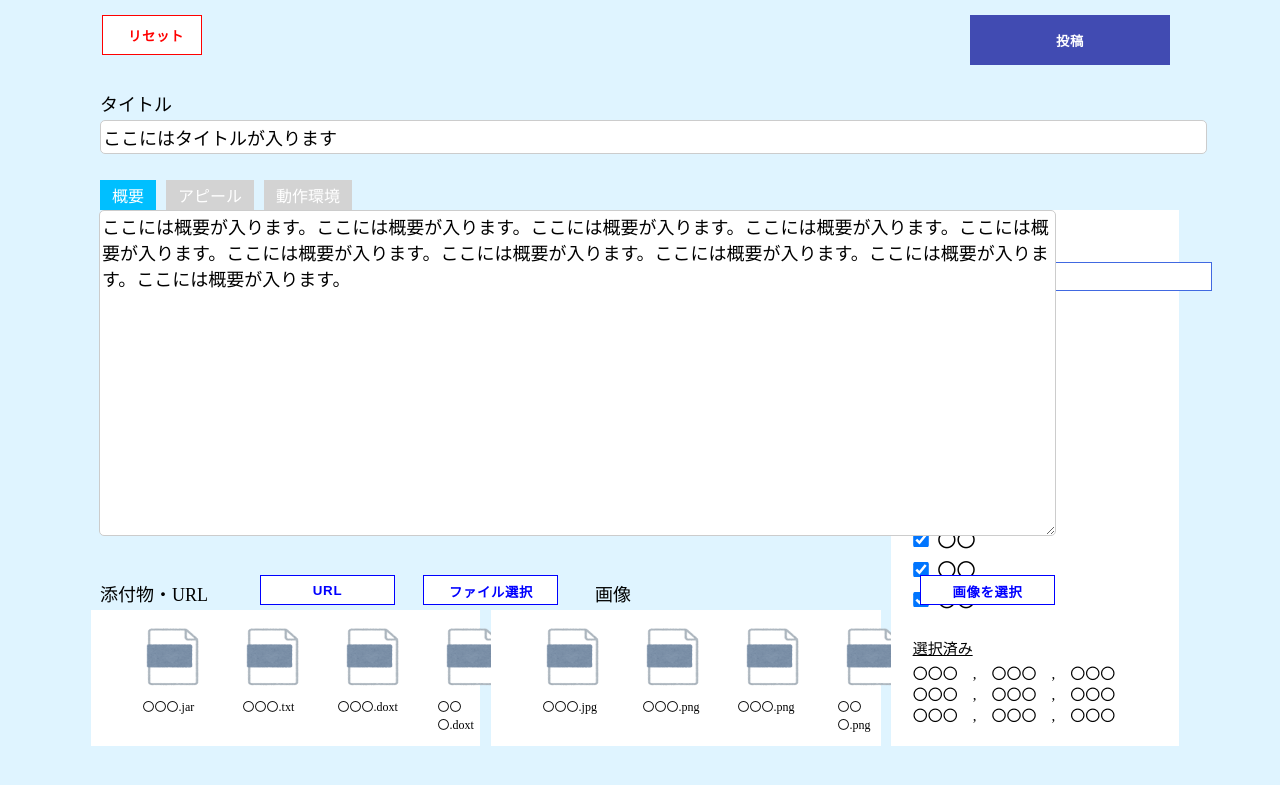
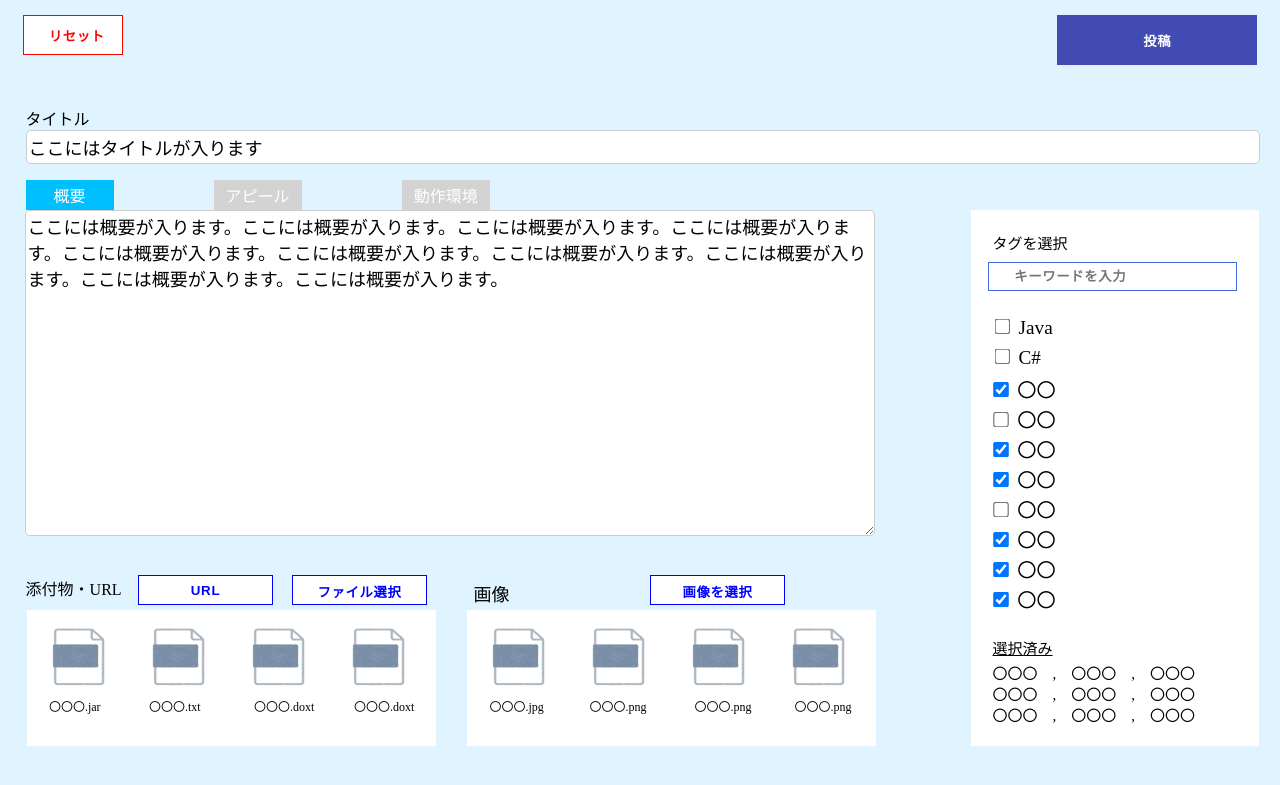
Before and after one commit to ohNarumi/PBL1, a PHP site: page /production_write.html in a window 1280 px wide. Shown: the top 785 px of the page. Run offline with PHP 8.4, Linux system fonts and the light colour scheme.

Commit message:
修正/#5

```diff
--- a/css/production_write.css
+++ b/css/production_write.css
@@ -30,8 +30,8 @@
 
 .box5 {
 	position:relative;
-    left: 50px;
-    width: 28%;
+    left: 1.5%;
+    width: 29.5%;
 
     float: left;    /*　左よせ */
 
@@ -49,8 +49,8 @@
 
 .box6 {
 	position:relative;
-    left: -5px;
-    width: 28%;
+    left: 4%;
+    width: 29.5%;
 
     float: left;    /*　左よせ */
 
@@ -67,10 +67,10 @@
 
 .box7 {
     position:relative;
-    left: -60px;
+    right:1%;
     width: 20%;
 
-    float: left;    /*　左よせ */
+    float: right;    /*　左よせ */
 
     top: 170px;
 
@@ -146,7 +146,7 @@
 }
 
 .textarea {
-    width: 363%;
+    width: 100%;
     height: 320px;
     border: 1px solid #cccccc;
     border-radius:5px;
@@ -155,7 +155,7 @@
 }
 
 .textbox {
-    width: 86%;
+    width: 96%;
     height: 30px;
     border: 1px solid #cccccc;
     border-radius:5px;
@@ -164,7 +164,7 @@
 }
 
 .searche{
-	width: 119%;
+	width: 99%;
 	height: 10%;
 	display: inline-block;
 	vertical-align: middle;
@@ -185,10 +185,11 @@
 .tab-label {
     color: White;
     background: LightGray;
-    margin-right: 10px;
+    margin-right: 100px;
     padding: 3px 12px;
     order: -1;
 }
+
 .tab-content {
     width: 100%;
     display: none;
--- a/production_write.html
+++ b/production_write.html
@@ -1,4 +1,5 @@
 <!DOCTYPE html>
+
 <html lang="ja">
 
     <head>
@@ -9,30 +10,25 @@
     </head>
 
     <body>
-
         <form>
-
+            <div>
                 <!--　リセットボタン　-->
-            <div style="position:absolute; top:15px; left:92px;">
-                <input type="reset" value="リセット" class="riset_button" >
-            </div>
+                <input type="reset" value="リセット" class="riset_button" style="position:absolute; top:15px; left:1%;">
 
                 <!--　投稿ボタン　-->
-            <div style="position:absolute; top:15px; right:100px;">
-                <input type="submit" name="submit" value="投稿" class="btn" >
-            </div>
+                <input type="submit" name="submit" value="投稿" class="btn" style="position:absolute; top:15px; right:1%;">
 
                 <!--　タイトル表示　-->
-            <div class="p" style="position:absolute; top:90px; left:100px;">
+                <p style="position:absolute; top:90px; left:20px; left:2%;">
                     タイトル
-            </div>
+                </p>
 
                 <!--　タイトル入力欄　-->
-            <input class="textbox" type="text" name="name" value="ここにはタイトルが入ります" style="position:absolute; top:120px; left:100px;">
+                <input class="textbox" type="text" name="name" value="ここにはタイトルが入ります" style="position:absolute; top:130px; left:2%;">
 
                 <!--　概要・アピール・動作環境入力欄　-->
-            <div class="tab-wrap" style="position:absolute; top:180px; left:100px;">
-                <input id="TAB-01" type="radio" name="TAB" class="tab-switch" checked="checked" /><label class="tab-label" for="TAB-01">概要</label>
+                <div class="tab-wrap" style="position:absolute; top:180px; left:2%;width:66%;">
+                    <input id="TAB-01" type="radio" name="TAB" class="tab-switch" checked="checked" /><label class="tab-label" for="TAB-01">　概要　</label>
                     <div class="tab-content">
                         <textarea class="textarea" name="name1" rows=”3″ cols=”50″ wrap=”hard” style="position:absolute; left:-1px;">ここには概要が入ります。ここには概要が入ります。ここには概要が入ります。ここには概要が入ります。ここには概要が入ります。ここには概要が入ります。ここには概要が入ります。ここには概要が入ります。ここには概要が入ります。ここには概要が入ります。
                         </textarea>
@@ -49,24 +45,23 @@
                     </div>
                 </div>
 
-            <div class="wrap">
                 <div class="box5">
-                    <img src="./images/image_4.png" width="60" height="60" style="position:absolute; top:15px; left:50px;">
-                    <img src="./images/image_4.png" width="60" height="60" style="position:absolute; top:15px; left:150px;">
-                    <img src="./images/image_4.png" width="60" height="60" style="position:absolute; top:15px; left:250px;">
-                    <img src="./images/image_4.png" width="60" height="60" style="position:absolute; top:15px; left:350px;">
-                    <div class="p3" style="position:absolute; top:85px; left:50px;">
+                    <img src="./images/image_4.png" width="60" height="60" style="position:absolute; top:15px; left:20px;">
+                    <img src="./images/image_4.png" width="60" height="60" style="position:absolute; top:15px; left:120px;">
+                    <img src="./images/image_4.png" width="60" height="60" style="position:absolute; top:15px; left:220px;">
+                    <img src="./images/image_4.png" width="60" height="60" style="position:absolute; top:15px; left:320px;">
+                    <div class="p3" style="position:absolute; top:85px; left:20px;">
                         〇〇〇.jar
                     </div>
 
-                    <div class="p3" style="position:absolute; top:85px; left:150px;">
+                    <div class="p3" style="position:absolute; top:85px; left:120px;">
                         〇〇〇.txt
                     </div>
 
-                    <div class="p3" style="position:absolute; top:85px; left:245px;">
+                    <div class="p3" style="position:absolute; top:85px; left:225px;">
                         〇〇〇.doxt
                     </div>
-                    <div class="p3" style="position:absolute; top:85px; left:345px;">
+                    <div class="p3" style="position:absolute; top:85px; left:325px;">
                         〇〇〇.doxt
                     </div>
                     <div class="wrapper" style="position:absolute; top:-70px; left:10px;">
@@ -74,23 +69,24 @@
                         </div>
                     </div>
                 </div>
+
                 <div class="box6">
-                    <img src="./images/image_4.png" width="60" height="60" style="position:absolute; top:15px; left:50px;">
-                    <img src="./images/image_4.png" width="60" height="60" style="position:absolute; top:15px; left:150px;">
-                    <img src="./images/image_4.png" width="60" height="60" style="position:absolute; top:15px; left:250px;">
-                    <img src="./images/image_4.png" width="60" height="60" style="position:absolute; top:15px; left:350px;">
-                    <div class="p3" style="position:absolute; top:85px; left:50px;">
+                    <img src="./images/image_4.png" width="60" height="60" style="position:absolute; top:15px; left:20px;">
+                    <img src="./images/image_4.png" width="60" height="60" style="position:absolute; top:15px; left:120px;">
+                    <img src="./images/image_4.png" width="60" height="60" style="position:absolute; top:15px; left:220px;">
+                    <img src="./images/image_4.png" width="60" height="60" style="position:absolute; top:15px; left:320px;">
+                    <div class="p3" style="position:absolute; top:85px; left:20px;">
                         〇〇〇.jpg
                     </div>
 
-                    <div class="p3" style="position:absolute; top:85px; left:150px;">
+                    <div class="p3" style="position:absolute; top:85px; left:120px;">
                         〇〇〇.png
                     </div>
 
-                    <div class="p3" style="position:absolute; top:85px; left:245px;">
+                    <div class="p3" style="position:absolute; top:85px; left:225px;">
                         〇〇〇.png
                     </div>
-                    <div class="p3" style="position:absolute; top:85px; left:345px;">
+                    <div class="p3" style="position:absolute; top:85px; left:325px;">
                         〇〇〇.png
                     </div>
                     <div class="wrapper" style="position:absolute; top:-70px; left:10px;">
@@ -100,7 +96,12 @@
                 </div>
 
                 <div class="box7">
-
+                    <div class="p1" style="position:absolute; top:20px; left:20px;">
+                        タグを選択
+                    </div>
+                    <div style="position:absolute; top:50px; left:2%;">
+                        <input type="search" name="search" placeholder="キーワードを入力" class="searche">
+                    </div>
                     <div class="form-check-inline" style="position:absolute; top:105px; left:22px;transform:scale(1.2);">
                         <div class="custom-control custom-checkbox">
                         <input class="custom-control-input" type="checkbox" id="custom-check1">
@@ -161,14 +162,6 @@
                         <label class="custom-control-label" for="custom-check3">〇〇</label>
                         </div>
                     </div>
-                    <div class="p1" style="position:absolute; top:20px; left:20px;">
-                        タグを選択
-                    </div>
-
-                    <div style="position:absolute; top:50px; left:11px;">
-                        <input type="search" name="search" placeholder="キーワードを入力" class="searche">
-                    </div>
-
                     <div class="p1" style="position:absolute; top:425px; left:20px;">
                         <u>選択済み</u>
                     </div>
@@ -184,29 +177,30 @@
                         </div>
                     </div>
                 </div>
-                </div>
+
+                <div class="wrap">
+                    <p style="position:absolute; top:560px; left:2%;">
+                        添付物・URL
+                    </p>
+
+                    <div style="position:absolute; top:575px; left:10%;">
+                        <input type="submit" name="submit" value="URL" class="fail_button" >
                     </div>
 
-            <div class="wrap">
-                <div style="position:absolute; top:575px; left:413px;">
+                    <div style="position:absolute; top:575px; left:22%;">
                         <input type="submit" name="submit" value="ファイル選択" class="fail_button" >
                     </div>
 
-                <div style="position:absolute; top:575px; left:250px;">
-                    <input type="submit" name="submit" value="URL" class="fail_button" >
-                </div>
-
-                <div class="p" style="position:absolute; top:580px; left:100px;">
-                    添付物・URL
-                </div>
-
-                <div class="p" style="position:absolute; top:580px; left:595px;">
+                    <div class="p" style="position:absolute; top:580px; left:37%;">
                         画像
                     </div>
 
-                <div style="position:absolute; top:575px; left:910px;">
+                    <div style="position:absolute; top:575px; left:50%;">
                         <input type="submit" name="submit" value="画像を選択" class="fail_button" >
+                    </div>
                 </div>
             </div>
         </form>
     </body>
+
+</html>
```
Lines whose indentation alone changed are shown as unchanged.
